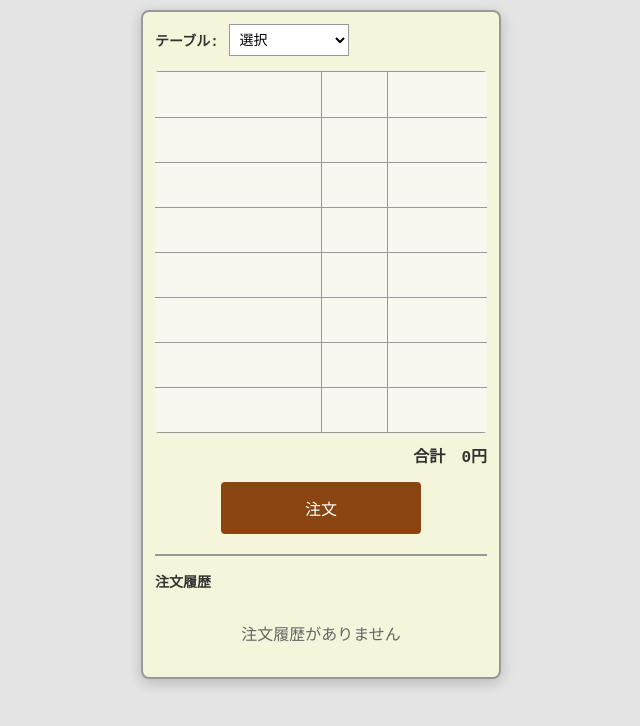
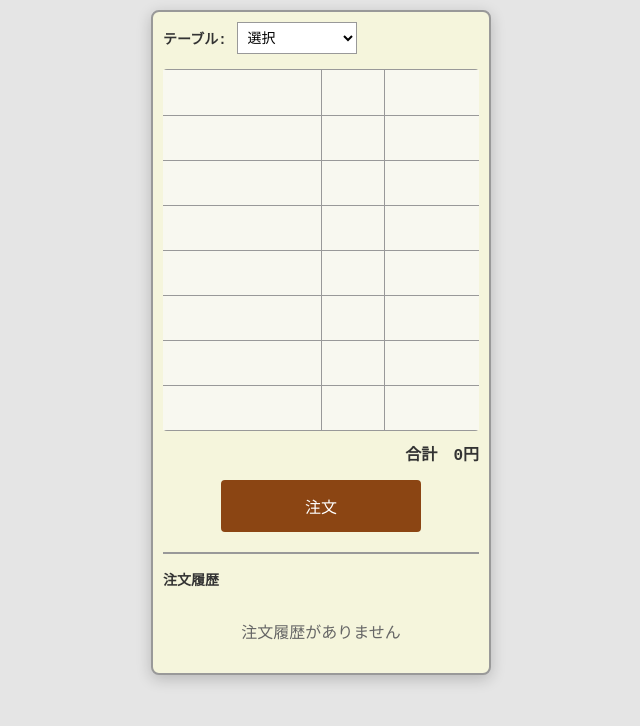
Before and after one commit to tamsan/flick-order-app, a plain HTML site: page index.html in a window 1280 px wide. Shown: the whole page, without its empty margins (319-959 px from the left). Drawn offline with Linux system fonts and the light colour scheme.

Commit message:
30Verのコード

```diff
--- a/index.html
+++ b/index.html
@@ -24,11 +24,11 @@
 
         .slip-container {
             width: 100%;
-            max-width: 360px;
+            max-width: 340px;
             background: #F5F5DC;
             border: 2px solid #999;
             border-radius: 8px;
-            padding: 12px;
+            padding: 10px;
             box-shadow: 0 4px 15px rgba(0,0,0,0.2);
             position: relative;
             height: fit-content;
```
